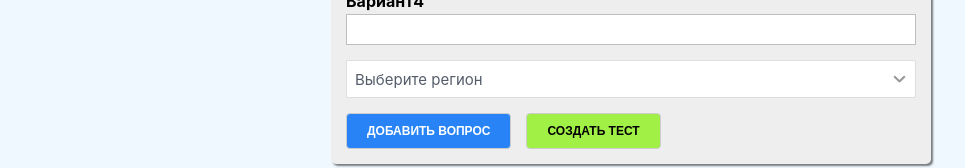
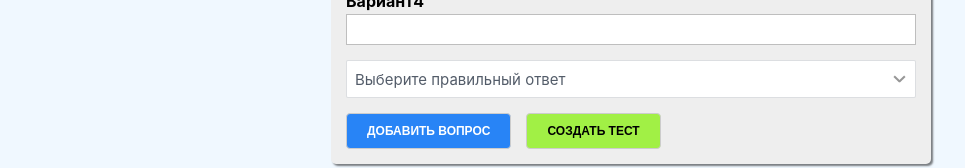
Before and after one commit to disterveg/test-on-reactjs, a React app: page / in a window 1280 px wide. Shown: the part 442-610 px from the top of the page, without its empty margins (9-974 px from the left). Built offline with nearby package versions, Linux system fonts and the light colour scheme.

Commit message:
connect form with select component

```diff
--- a/src/components/UI/Select/Select.js
+++ b/src/components/UI/Select/Select.js
@@ -24,6 +24,8 @@ class Select extends Component {
     }
 
     onClickItemHandler(event) {
+        this.props.onChange(event);
+
         this.setState({
             value : event.target.dataset.value,
             label: event.target.innerHTML,
--- a/src/containers/QuizCreator/QuizCreator.js
+++ b/src/containers/QuizCreator/QuizCreator.js
@@ -31,10 +31,12 @@ class QuizCreator extends Component {
         super(props);
         this.state = {
             quiz: [],
+            rightAnswerId: '1',
             formControls: createFormControls()
         };
 
         this.submitHandler = this.submitHandler.bind(this);
+        this.selectChangeHandler = this.selectChangeHandler.bind(this);
     };
 
     submitHandler(event) {
@@ -72,6 +74,10 @@ class QuizCreator extends Component {
         });
     }
 
+    selectChangeHandler(event) {
+        console.log(event.target.dataset.value)
+    }
+
     render() {
         return (
             <div className="QuizCreator">
@@ -84,93 +90,14 @@ class QuizCreator extends Component {
                         <Select
                             key={'1'}
                             value=""
-                            view="has-search"
-                            isMulti="false"
-                            label="Выберите регион"
-                            notFoundmMsg="Нет совпадений"
+                            rightAnswerId={this.state.rightAnswerId}
+                            label="Выберите правильный ответ"
+                            onChange={event => this.selectChangeHandler(event)}
                             items={[
-                                {ID: "103", NAME: "Алтайский край"},
-                                {ID: "104", NAME: "Краснодарский край"},
-                                {ID: "105", NAME: "Республика Адыгея (Адыгея)"},
-                                {ID: "106", NAME: "Красноярский край"},
-                                {ID: "107", NAME: "Республика Хакасия"},
-                                {ID: "108", NAME: "Таймырский (Долгано-Ненецкий) автономный округ"},
-                                {ID: "109", NAME: "Эвенкийский автономный округ"},
-                                {ID: "110", NAME: "Приморский край"},
-                                {ID: "111", NAME: "Ставропольский край"},
-                                {ID: "112", NAME: "Карачаево-Черкесская Республика"},
-                                {ID: "113", NAME: "Хабаровский край"},
-                                {ID: "114", NAME: "Еврейская автономная область"},
-                                {ID: "115", NAME: "Амурская область"},
-                                {ID: "116", NAME: "Архангельская область"},
-                                {ID: "117", NAME: "Ненецкий автономный округ"},
-                                {ID: "118", NAME: "Астраханская область"},
-                                {ID: "119", NAME: "Белгородская область"},
-                                {ID: "120", NAME: "Брянская область"},
-                                {ID: "121", NAME: "Владимирская область"},
-                                {ID: "122", NAME: "Волгоградская область"},
-                                {ID: "123", NAME: "Вологодская область"},
-                                {ID: "124", NAME: "Воронежская область"},
-                                {ID: "125", NAME: "Нижегородская область"},
-                                {ID: "126", NAME: "Ивановская область"},
-                                {ID: "127", NAME: "Иркутская область"},
-                                {ID: "128", NAME: "Калининградская область"},
-                                {ID: "129", NAME: "Тверская область"},
-                                {ID: "130", NAME: "Калужская область"},
-                                {ID: "131", NAME: "Камчатская область"},
-                                {ID: "132", NAME: "Корякский автономный округ"},
-                                {ID: "133", NAME: "Кемеровская область"},
-                                {ID: "134", NAME: "Кировская область"},
-                                {ID: "135", NAME: "Костромская область"},
-                                {ID: "136", NAME: "Самарская область"},
-                                {ID: "137", NAME: "Курганская область"},
-                                {ID: "138", NAME: "Курская область"},
-                                {ID: "139", NAME: "Ленинградская область"},
-                                {ID: "140", NAME: "Липецкая область"},
-                                {ID: "141", NAME: "Магаданская область"},
-                                {ID: "142", NAME: "Чукотский автономный округ"},
-                                {ID: "143", NAME: "Московская область"},
-                                {ID: "144", NAME: "Мурманская область"},
-                                {ID: "145", NAME: "Новгородская область"},
-                                {ID: "146", NAME: "Новосибирская область"},
-                                {ID: "147", NAME: "Омская область"},
-                                {ID: "148", NAME: "Оренбургская область"},
-                                {ID: "149", NAME: "Орловская область"},
-                                {ID: "150", NAME: "Пензенская область"},
-                                {ID: "151", NAME: "Пермская область"},
-                                {ID: "152", NAME: "Псковская область"},
-                                {ID: "153", NAME: "Ростовская область"},
-                                {ID: "154", NAME: "Рязанская область"},
-                                {ID: "155", NAME: "Cаратовская область"},
-                                {ID: "156", NAME: "Сахалинская область"},
-                                {ID: "157", NAME: "Свердловская область"},
-                                {ID: "158", NAME: "Смоленская область"},
-                                {ID: "159", NAME: "Тамбовская область"},
-                                {ID: "160", NAME: "Томская область"},
-                                {ID: "161", NAME: "Тульская область"},
-                                {ID: "162", NAME: "Тюменская область"},
-                                {ID: "163", NAME: "Ульяновская область"},
-                                {ID: "164", NAME: "Челябинская область"},
-                                {ID: "165", NAME: "Ярославская область"},
-                                {ID: "166", NAME: "Республика Башкортостан"},
-                                {ID: "167", NAME: "Республика Бурятия"},
-                                {ID: "168", NAME: "Республика Дагестан"},
-                                {ID: "169", NAME: "Кабардино-Балкарская Республика"},
-                                {ID: "170", NAME: "Республика Калмыкия"},
-                                {ID: "171", NAME: "Республика Карелия"},
-                                {ID: "172", NAME: "Республика Коми"},
-                                {ID: "173", NAME: "Республика Марий Эл"},
-                                {ID: "174", NAME: "Республика Мордовия"},
-                                {ID: "175", NAME: "Республика Северная Осетия-Алания"},
-                                {ID: "176", NAME: "Республика Татарстан (Татарстан)"},
-                                {ID: "177", NAME: "Республика Тыва"},
-                                {ID: "178", NAME: "Удмуртская Республика"},
-                                {ID: "179", NAME: "Чеченская Республика"},
-                                {ID: "180", NAME: "Чувашская Республика - Чувашия"},
-                                {ID: "181", NAME: "Республика Саха (Якутия)"},
-                                {ID: "182", NAME: "Республика Крым"},
-                                {ID: "183", NAME: "Севастополь"},
-                                {ID: "184", NAME: "Коми-Пермяцкий АО"}
+                                {ID: "1", NAME: "1"},
+                                {ID: "2", NAME: "2"},
+                                {ID: "3", NAME: "3"},
+                                {ID: "4", NAME: "4"}
                             ]}
                         />
                         <Button
```
Lines whose indentation alone changed are shown as unchanged.
